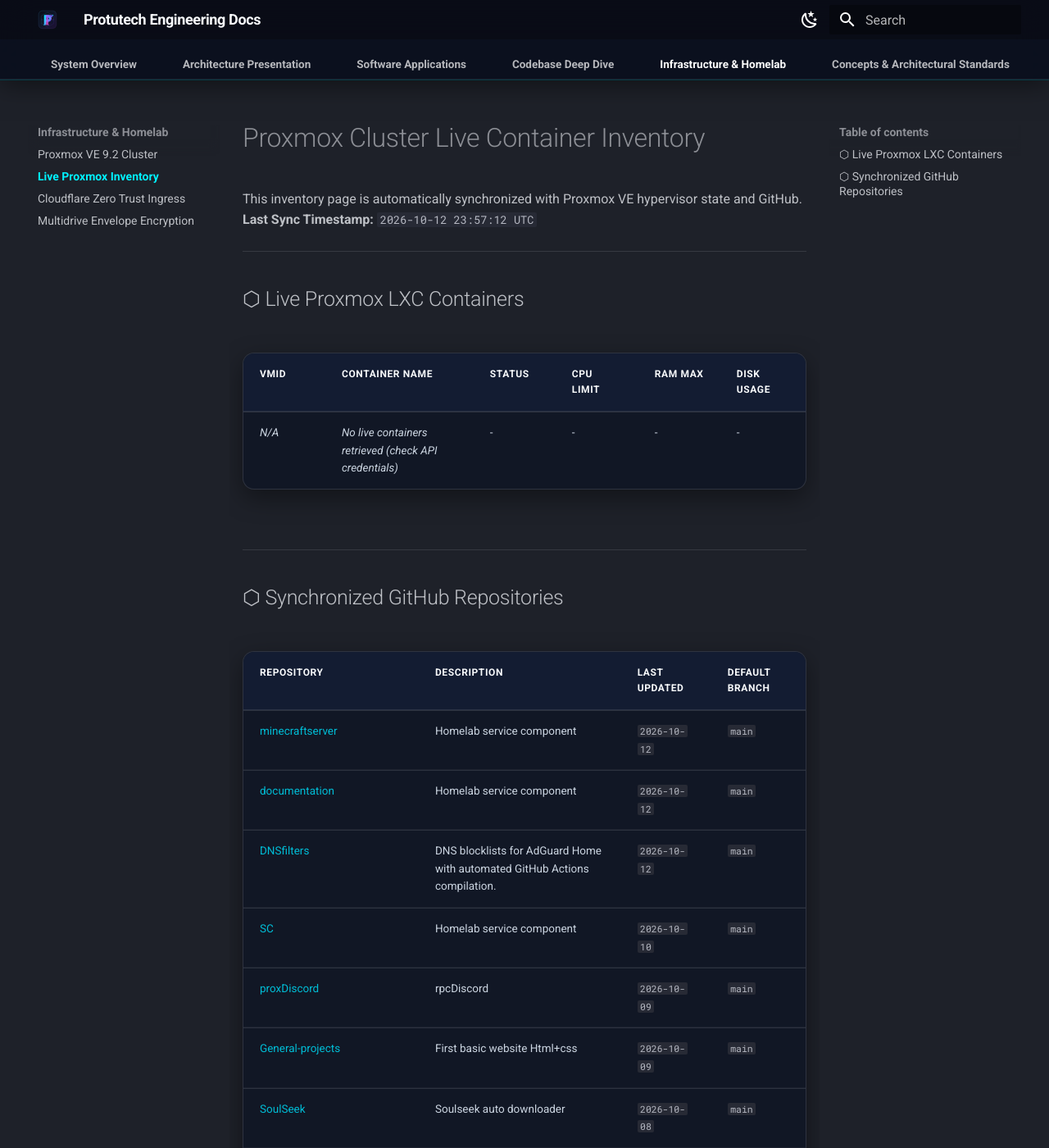
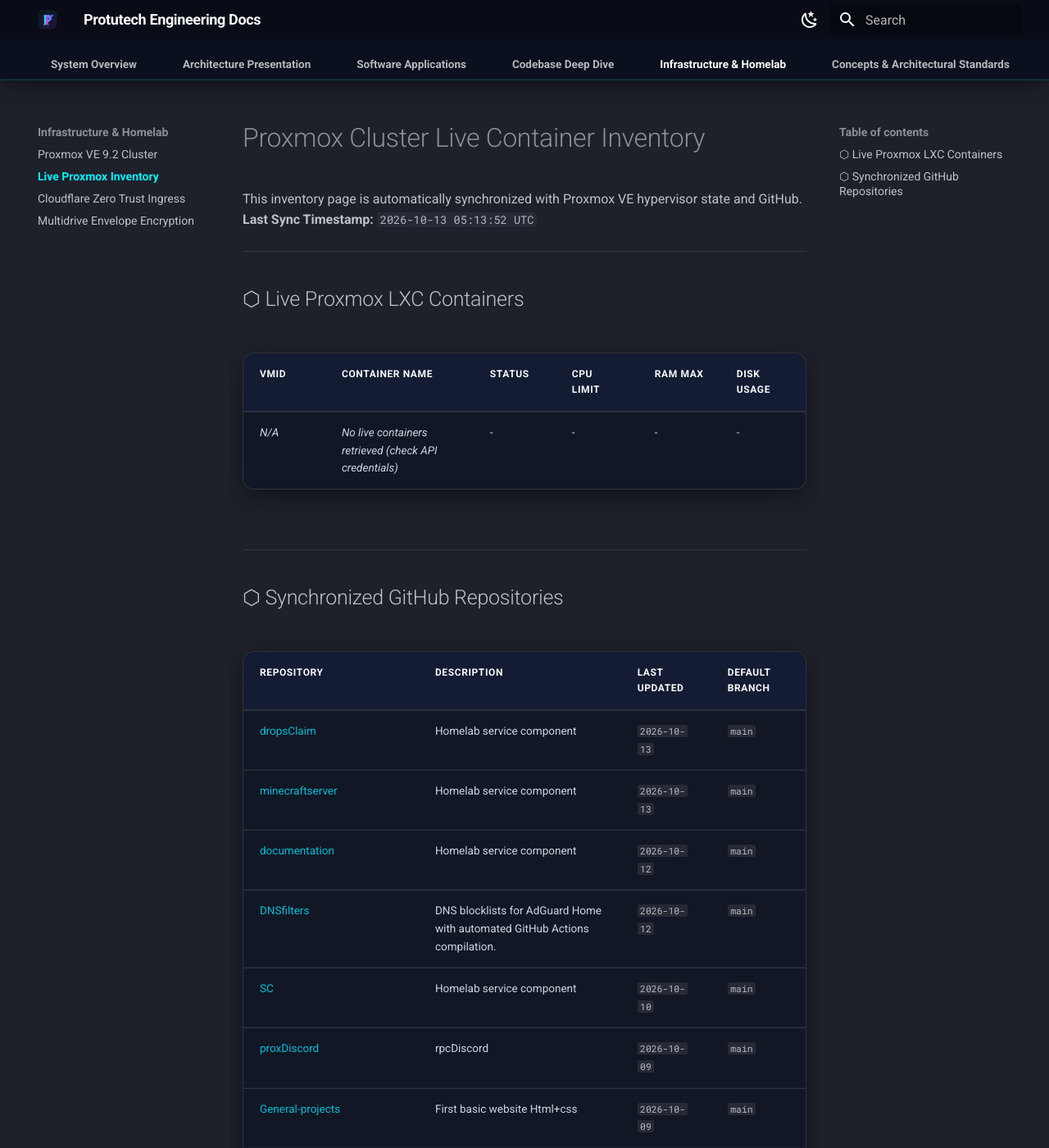
Before and after one commit to IAndrexI/documentation, an MkDocs documentation site: the page built from docs/infra/proxmox-live-inventory.md, in a window 1280 px wide and 1400 px high. Shown: the whole window at 82% size. Built offline with MkDocs 1.6.1 and Material for MkDocs 9.7.7, drawn with Linux system fonts in a browser that asks for light colours; some of the changed text lies outside the part shown.

Commit message:
chore(auto-update): sync live Proxmox containers and GitHub repos [skip ci]

```diff
--- a/docs/infra/proxmox-live-inventory.md
+++ b/docs/infra/proxmox-live-inventory.md
@@ -1,7 +1,7 @@
 # Proxmox Cluster Live Container Inventory
 
 This inventory page is automatically synchronized with Proxmox VE hypervisor state and GitHub.
-**Last Sync Timestamp:** `2026-10-12 23:57:12 UTC`
+**Last Sync Timestamp:** `2026-10-13 05:13:52 UTC`
 
 ---
 
@@ -17,7 +17,8 @@
 
 | Repository | Description | Last Updated | Default Branch |
 | :--- | :--- | :--- | :--- |
-| [minecraftserver](https://github.com/IAndrexI/minecraftserver) | Homelab service component | `2026-10-12` | `main` |
+| [dropsClaim](https://github.com/IAndrexI/dropsClaim) | Homelab service component | `2026-10-13` | `main` |
+| [minecraftserver](https://github.com/IAndrexI/minecraftserver) | Homelab service component | `2026-10-13` | `main` |
 | [documentation](https://github.com/IAndrexI/documentation) | Homelab service component | `2026-10-12` | `main` |
 | [DNSfilters](https://github.com/IAndrexI/DNSfilters) | DNS blocklists for AdGuard Home with automated GitHub Actions compilation. | `2026-10-12` | `main` |
 | [SC](https://github.com/IAndrexI/SC) | Homelab service component | `2026-10-10` | `main` |
```
Also changed, not shown: other parts of docs/infra/proxmox-live-inventory.md (+0 -1 lines).
